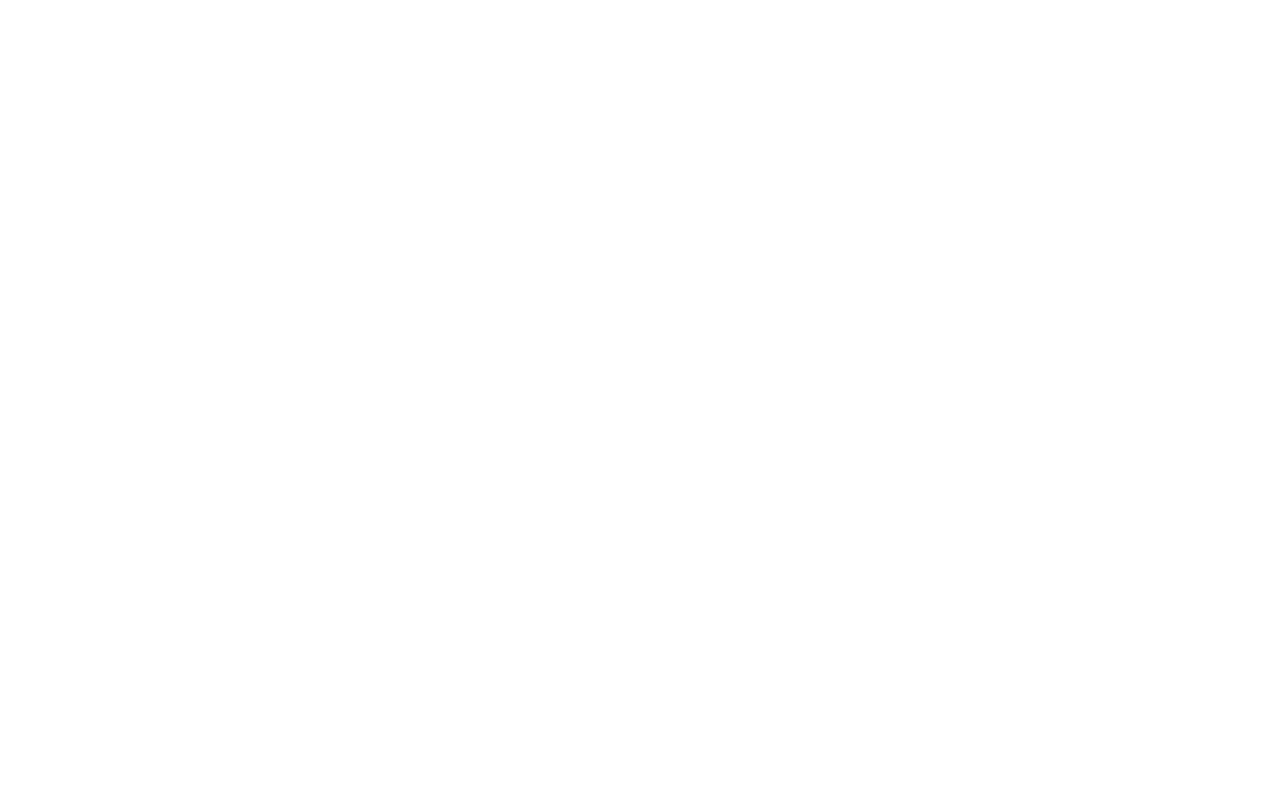
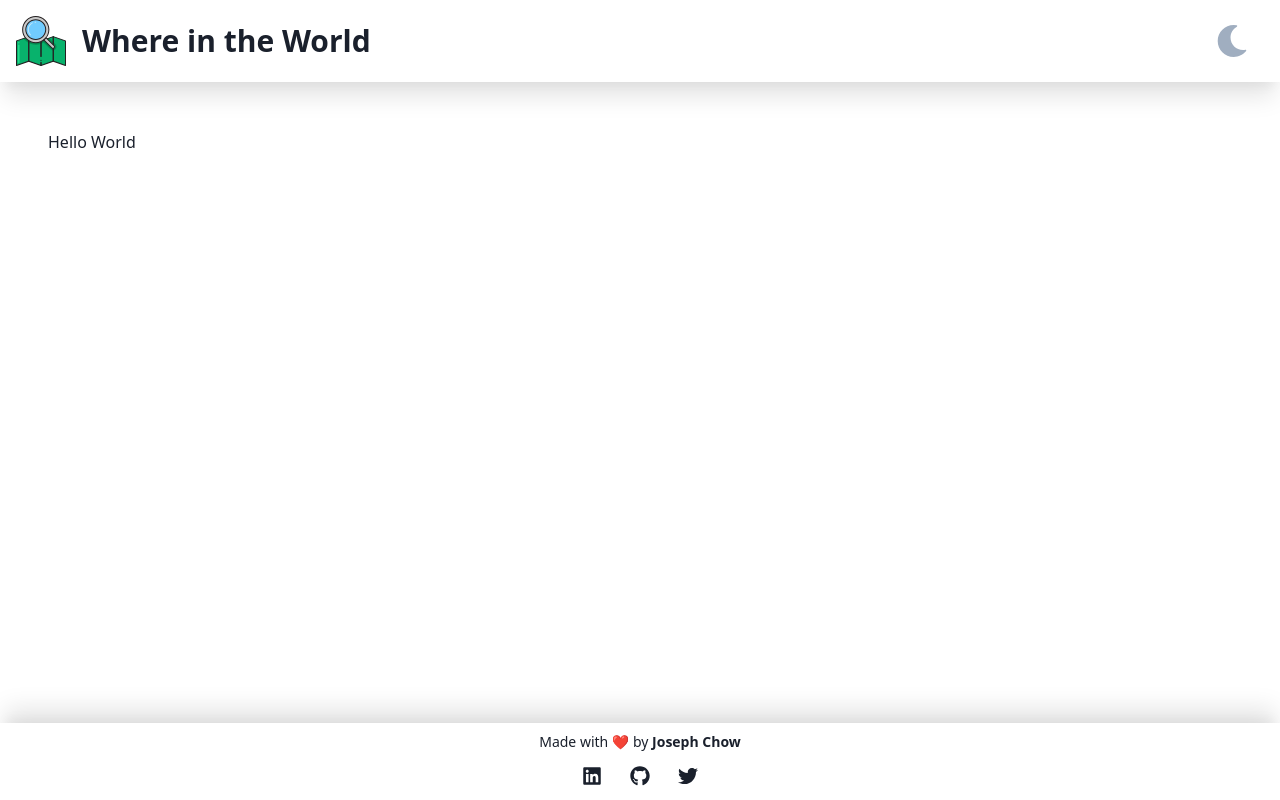
Before and after one commit to chowjiaming/where-in-the-world-v2, a Next.js app: page / in a window 1280 px wide. Built offline with nearby package versions, Linux system fonts and the light colour scheme.

Commit message:
feat: basic app layout :lipstick:

```diff
--- /dev/null
+++ b/components/layout/Footer.tsx
@@ -0,0 +1,56 @@
+import type {FunctionComponent} from 'react';
+import {ButtonGroup, Flex, IconButton, Link, Text} from '@chakra-ui/react';
+import {FaGithub, FaLinkedin, FaTwitter} from 'react-icons/fa';
+
+export const Footer: FunctionComponent = (): JSX.Element => {
+  return (
+    <Flex
+      as="footer"
+      role="contentinfo"
+      direction="column"
+      align="center"
+      justify="center"
+      gap="1"
+      pt="2"
+      pb="1"
+      boxShadow="rgba(0, 0, 0, 0.1) 0px -20px 25px -5px, rgba(0, 0, 0, 0.04) 0px -10px 10px -5px"
+    >
+      <Text fontSize="sm" color="subtle">
+        Made with ❤️ by{' '}
+        <Link
+          href="https://josephchow.dev"
+          isExternal
+          color="subtle"
+          fontWeight="bold"
+        >
+          Joseph Chow
+        </Link>
+      </Text>
+      <ButtonGroup variant="ghost">
+        <IconButton
+          as={Link}
+          isExternal
+          href="https://www.linkedin.com/in/chowjiaming/"
+          aria-label="LinkedIn"
+          icon={<FaLinkedin fontSize="1.25rem" />}
+        />
+        <IconButton
+          as={Link}
+          isExternal
+          href="https://github.com/chowjiaming"
+          aria-label="GitHub"
+          icon={<FaGithub fontSize="1.25rem" />}
+        />
+        <IconButton
+          as={Link}
+          isExternal
+          href="https://twitter.com/chowjiaming"
+          aria-label="Twitter"
+          icon={<FaTwitter fontSize="1.25rem" />}
+        />
+      </ButtonGroup>
+    </Flex>
+  );
+};
+
+Footer.displayName = 'Footer';
--- /dev/null
+++ b/components/layout/Main.tsx
@@ -0,0 +1,24 @@
+import type {FunctionComponent} from 'react';
+import type {FlexProps} from '@chakra-ui/react';
+import {Flex} from '@chakra-ui/react';
+
+export const Main: FunctionComponent<FlexProps> = (props): JSX.Element => {
+  return (
+    <Flex
+      as="main"
+      role="main"
+      direction="column"
+      flex="1"
+      p={{
+        base: '4',
+        md: '8',
+        xl: '12',
+      }}
+      {...props}
+    >
+      {props.children}
+    </Flex>
+  );
+};
+
+Main.displayName = 'Main';
--- /dev/null
+++ b/components/layout/Navbar.tsx
@@ -0,0 +1,41 @@
+import type {FunctionComponent} from 'react';
+import {Flex, Heading} from '@chakra-ui/react';
+import {ColorModeToggle} from '@/components/shared/ColorModeToggle';
+import Image from 'next/image';
+
+export const Navbar: FunctionComponent = (): JSX.Element => {
+  return (
+    <Flex
+      as="nav"
+      role="navigation"
+      justify="space-between"
+      p="4"
+      minH="20"
+      boxShadow="rgba(0, 0, 0, 0.1) 0px 20px 25px -5px, rgba(0, 0, 0, 0.04) 0px 10px 10px -5px"
+    >
+      <Flex align="center" gap="4">
+        <Image
+          src="/svg/logo.svg"
+          alt="Where in the World logo"
+          width={50}
+          height={50}
+        />
+        <Heading as="h1" size="lg">
+          Where in the World
+        </Heading>
+      </Flex>
+      <ColorModeToggle
+        mr={{
+          base: '0',
+          md: '4',
+        }}
+        ml={{
+          base: '4',
+          md: '0',
+        }}
+      />
+    </Flex>
+  );
+};
+
+Navbar.displayName = 'Navbar';
--- /dev/null
+++ b/components/layout/index.tsx
@@ -0,0 +1,22 @@
+import type {FunctionComponent, ReactNode} from 'react';
+import {Flex} from '@chakra-ui/react';
+import {Navbar} from '@/components/layout/Navbar';
+import {Main} from '@/components/layout/Main';
+import {Footer} from '@/components/layout/Footer';
+
+type LayoutProps = {
+  children: ReactNode;
+};
+export const Layout: FunctionComponent<LayoutProps> = ({
+  children,
+}: LayoutProps): JSX.Element => {
+  return (
+    <Flex direction="column" flex="1" minH="100vh">
+      <Navbar />
+      <Main>{children}</Main>
+      <Footer />
+    </Flex>
+  );
+};
+
+Layout.displayName = 'Layout';
--- /dev/null
+++ b/components/shared/AnimatedIconButton.tsx
@@ -0,0 +1,44 @@
+import type {FunctionComponent} from 'react';
+import type {Variants} from 'framer-motion';
+import type {IconType} from 'react-icons';
+import {Icon, Tooltip, chakra, ColorProps} from '@chakra-ui/react';
+import {motion} from 'framer-motion';
+
+type AnimatedIconProps = {
+  icon: IconType;
+  label: string;
+  colour: ColorProps['color'];
+  variants: Variants;
+  onClick: () => void;
+};
+export const AnimatedIconButton: FunctionComponent<AnimatedIconProps> = ({
+  icon,
+  label,
+  colour,
+  variants,
+  onClick,
+}: AnimatedIconProps): JSX.Element => {
+  return (
+    <Tooltip label={label}>
+      <MotionButton
+        key={icon.name}
+        variants={variants}
+        initial="initial"
+        animate="animate"
+        exit="exit"
+        display="flex"
+        alignItems="center"
+      >
+        <Icon
+          as={icon}
+          aria-label={label}
+          boxSize="8"
+          color={colour}
+          onClick={onClick}
+        />
+      </MotionButton>
+    </Tooltip>
+  );
+};
+
+const MotionButton = chakra(motion.button);
--- /dev/null
+++ b/components/shared/ColorModeToggle.tsx
@@ -0,0 +1,38 @@
+import type {FunctionComponent} from 'react';
+import type {FlexProps} from '@chakra-ui/react';
+import {Flex, useColorMode} from '@chakra-ui/react';
+import {FaSun, FaMoon} from 'react-icons/fa';
+import {AnimatePresence} from 'framer-motion';
+import {enterExitSpin} from '@/utils/animations';
+import {AnimatedIconButton} from '@/components/shared/AnimatedIconButton';
+
+export const ColorModeToggle: FunctionComponent<FlexProps> = (
+  props: FlexProps
+): JSX.Element => {
+  const {colorMode, toggleColorMode} = useColorMode();
+  const isDarkMode = colorMode === 'dark';
+
+  return (
+    <Flex {...props} align="center">
+      <AnimatePresence>
+        {isDarkMode ? (
+          <AnimatedIconButton
+            icon={FaSun}
+            label="Light mode"
+            colour="yellow.400"
+            variants={enterExitSpin}
+            onClick={toggleColorMode}
+          />
+        ) : (
+          <AnimatedIconButton
+            icon={FaMoon}
+            label="Dark mode"
+            colour="gray.400"
+            variants={enterExitSpin}
+            onClick={toggleColorMode}
+          />
+        )}
+      </AnimatePresence>
+    </Flex>
+  );
+};
--- a/package.json
+++ b/package.json
@@ -26,6 +26,7 @@
     "next": "13.1.6",
     "react": "18.2.0",
     "react-dom": "18.2.0",
+    "react-icons": "^4.7.1",
     "typescript": "4.9.5"
   },
   "devDependencies": {
--- a/pages/_app.tsx
+++ b/pages/_app.tsx
@@ -1,11 +1,20 @@
+import type {FunctionComponent} from 'react';
 import type {AppProps} from 'next/app';
 import {ChakraProvider} from '@chakra-ui/react';
 import {theme} from '@/theme';
+import {Layout} from '@/components/layout';
 
-export default function App({Component, pageProps}: AppProps) {
+const App: FunctionComponent<AppProps> = ({
+  Component,
+  pageProps,
+}: AppProps): JSX.Element => {
   return (
     <ChakraProvider theme={theme}>
-      <Component {...pageProps} />
+      <Layout>
+        <Component {...pageProps} />
+      </Layout>
     </ChakraProvider>
   );
-}
+};
+
+export default App;
--- a/pages/index.tsx
+++ b/pages/index.tsx
@@ -1,11 +1,13 @@
-import {Flex} from '@chakra-ui/react';
-import Meta from '@/components/Meta';
+import type {NextPage} from 'next';
+import {Meta} from '@/components/Meta';
 
-export default function Home() {
+const Home: NextPage = () => {
   return (
     <>
       <Meta />
-      <Flex as={'main'} minH={'100vh'} />
+      <h1>Hello World</h1>
     </>
   );
-}
+};
+
+export default Home;
--- /dev/null
+++ b/utils/animations.ts
@@ -0,0 +1,5 @@
+export const enterExitSpin = {
+  initial: {opacity: 0, scale: 0.5, x: 0, rotate: -180},
+  animate: {opacity: 1, scale: 1, x: 0, rotate: 0},
+  exit: {opacity: 0, scale: 0.5, x: 0, rotate: 180},
+};
```
Also changed, not shown: components/Meta.tsx (+5 -5 lines), public/svg/logo.svg (added), 1 other file (tests, documents, lock files or other folders).
